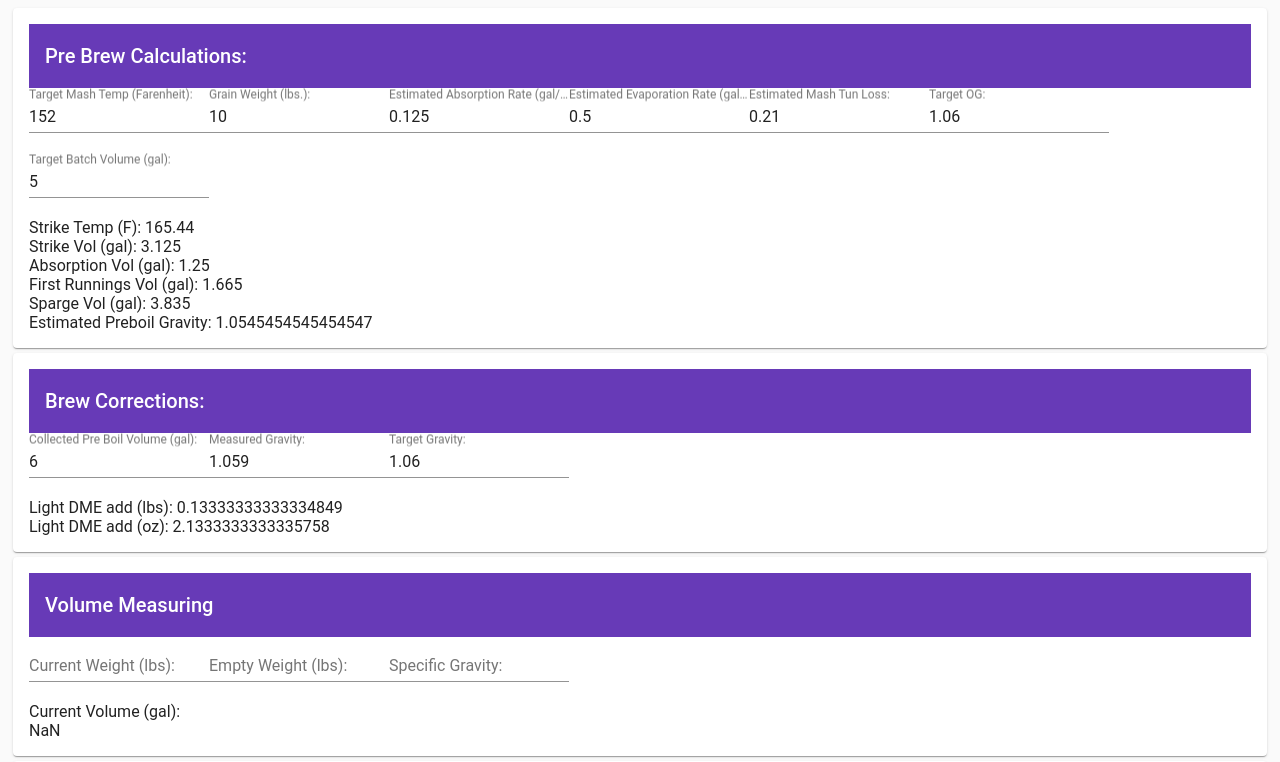
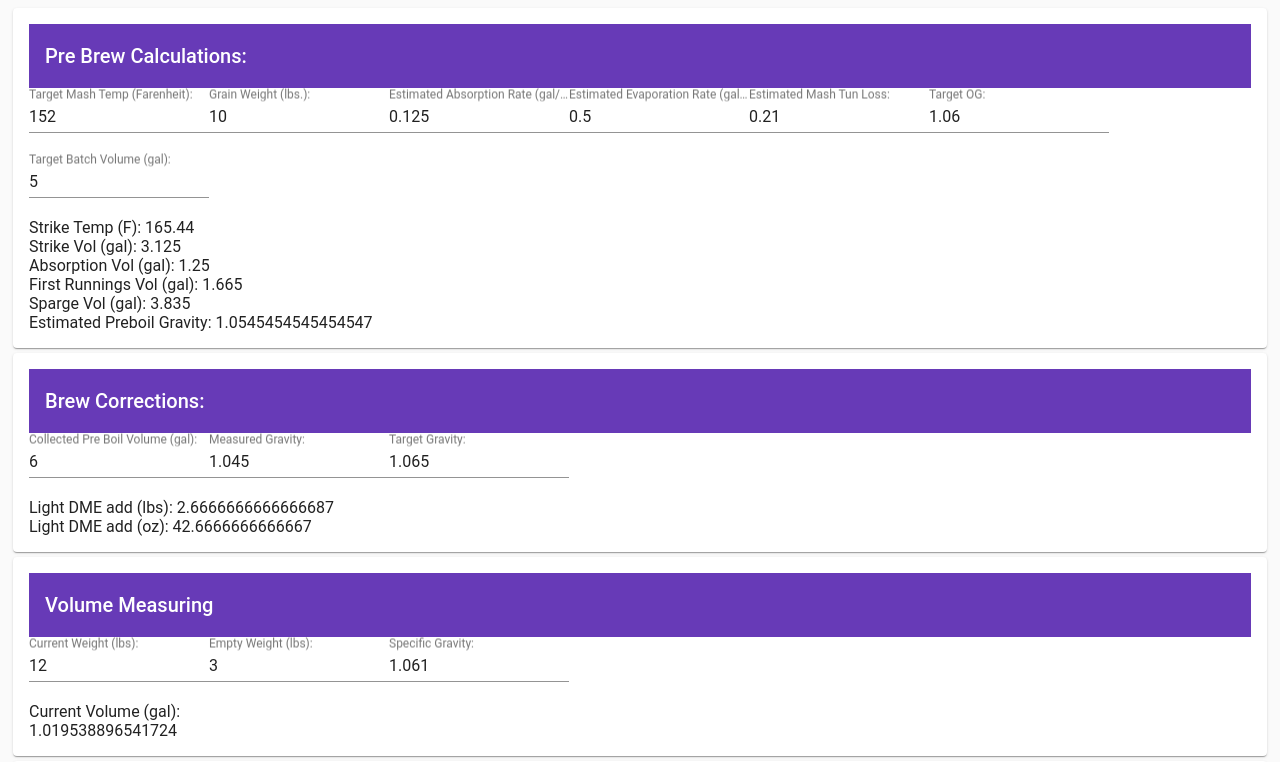
Before and after one commit to demarcot/brew-sidekick, an Angular app: page / in a window 1280 px wide. Shown: the top 762 px of the page. Built offline with nearby package versions, Linux system fonts and the light colour scheme.

Commit message:
Tom - Updated form control usage.

```diff
--- a/src/app/landing/landing.component.html
+++ b/src/app/landing/landing.component.html
@@ -4,40 +4,40 @@
     </mat-toolbar>
 
     <div>
-        <div>
+        <div [formGroup]="fg">
             <mat-form-field>
                 <mat-label>Target Mash Temp (Farenheit):</mat-label>
-                <input matInput type="number" [formControl]="targetMashTemp">
+                <input matInput type="number" formControlName="targetMashTemp" [value]="targetMashTemp">
             </mat-form-field>
 
             <mat-form-field>
                 <mat-label>Grain Weight (lbs.):</mat-label>
-                <input matInput type="number" [formControl]="grainWeight">
+                <input matInput type="number" formControleNam="grainWeight" [value]="grainWeight">
             </mat-form-field>
 
             <mat-form-field>
                 <mat-label>Estimated Absorption Rate (gal/lb):</mat-label>
-                <input matInput type="number" step=".1" [formControl]="absRate">
+                <input matInput type="number" step=".1" formControleNam="absRate" [value]="absRate">
             </mat-form-field>
 
             <mat-form-field>
                 <mat-label>Estimated Evaporation Rate (gal/hr):</mat-label>
-                <input matInput type="number" step=".1" [formControl]="evapRate">
+                <input matInput type="number" step=".1" formControleNam="evapRate" [value]="evapRate">
             </mat-form-field>
 
             <mat-form-field>
                 <mat-label>Estimated Mash Tun Loss:</mat-label>
-                <input matInput type="number" step=".1" [formControl]="mashTunLoss">
+                <input matInput type="number" step=".1" formControleNam="mashTunLoss" [value]="mashTunLoss">
             </mat-form-field>
 
             <mat-form-field>
                 <mat-label>Target OG:</mat-label>
-                <input matInput type="number" step=".001" [formControl]="targetOg">
+                <input matInput type="number" step=".001" formControleNam="targetOg" [value]="targetOg">
             </mat-form-field>
 
             <mat-form-field>
                 <mat-label>Target Batch Volume (gal): </mat-label>
-                <input matInput type="number" step=".1" [formControl]="batchVol">
+                <input matInput type="number" step=".1" formControleNam="batchVol" [value]="batchVol">
             </mat-form-field>
         </div>
 
@@ -45,7 +45,7 @@
 
             <div>Strike Temp (F): {{strikeTemp}}</div>
             <div>Strike Vol (gal): {{strikeVol}}</div>
-            <div>Absorption Vol (gal): {{grainWeight.value*absRate.value}}</div>
+            <div>Absorption Vol (gal): {{grainWeight*absRate}}</div>
             <div>First Runnings Vol (gal): {{firstRunningsVol}}</div>
         </div>
     </div>
@@ -71,16 +71,16 @@
     <div>
         <mat-form-field>
             <mat-label>Collected Pre Boil Volume (gal): </mat-label>
-            <input matInput type="number" step=".1" [formControl]="collectedPreboilVol">
+            <input matInput type="number" step=".1" formControleNam="collectedPreboilVol" [value]="collectedPreboilVol">
         </mat-form-field>
 
         <mat-form-field>
             <mat-label>Measured Gravity: </mat-label>
-            <input matInput type="number" step=".001" [formControl]="measuredGrav">
+            <input matInput type="number" step=".001" formControleNam="measuredGrav" [value]="measuredGrav">
         </mat-form-field>
         <mat-form-field>
             <mat-label>Target Gravity: </mat-label>
-            <input matInput type="number" step=".001" [formControl]="targetGrav">
+            <input matInput type="number" step=".001" formControleNam="targetGrav" [value]="targetGrav">
         </mat-form-field>
     </div>
 
@@ -98,17 +98,17 @@
     <div>
         <mat-form-field>
             <mat-label>Current Weight (lbs):</mat-label>
-            <input matInput type="number" [formControl]="currWeight">
+            <input matInput type="number" formControleNam="currWeight" [value]="currWeight">
         </mat-form-field>
 
         <mat-form-field>
             <mat-label>Empty Weight (lbs):</mat-label>
-            <input matInput type="number" [formControl]="emptyWeight">
+            <input matInput type="number" formControleNam="emptyWeight" [value]="emptyWeight">
         </mat-form-field>
 
         <mat-form-field>
             <mat-label>Specific Gravity:</mat-label>
-            <input matInput type="number" step=".001" [formControl]="specificGrav">
+            <input matInput type="number" step=".001" formControleNam="specificGrav" [value]="specificGrav">
         </mat-form-field>
     </div>
 
@@ -126,17 +126,17 @@
     <div>
         <mat-form-field>
             <mat-label>Potential Gravity: </mat-label>
-            <input matInput type="number" step=".001" [formControl]="potentialGrav">
+            <input matInput type="number" step=".001" formControleNam="potentialGrav" [value]="potentialGrav">
         </mat-form-field>
 
         <mat-form-field>
             <mat-label>Measured OG: </mat-label>
-            <input matInput type="number" step=".001" [formControl]="measuredOG">
+            <input matInput type="number" step=".001" formControleNam="measuredOG" [value]="measuredOG">
         </mat-form-field>
 
         <mat-form-field>
             <mat-label>Measured FG: </mat-label>
-            <input matInput type="number" step=".001" [formControl]="measuredFG">
+            <input matInput type="number" step=".001" formControleNam="measuredFG" [value]="measuredFG">
         </mat-form-field>
     </div>
 
--- a/src/app/landing/landing.component.ts
+++ b/src/app/landing/landing.component.ts
@@ -17,14 +17,13 @@ export class LandingComponent implements OnInit {
     // - Sparge Vol
     // - Est Pre Boil Grav
     // - Pre Boil Vol
-    public targetMashTemp = new FormControl(152);
-    public grainWeight = new FormControl(10);
-    public absRate = new FormControl(0.125);
-    public evapRate = new FormControl(0.5);
-    public mashTunLoss = new FormControl(.21);
-    public targetOg = new FormControl(1.060);
-    public batchVol = new FormControl(5);
-
+    public targetMashTemp = 152.0;
+    public grainWeight = 10.0;
+    public absRate = 0.125;
+    public evapRate = 0.5;
+    public mashTunLoss = 0.21;
+    public targetOg = 1.060;
+    public batchVol = 5.0;
 
     public mashThickness: number; // .3125gal/lb
     public grainTemp: number;
@@ -38,9 +37,9 @@ export class LandingComponent implements OnInit {
 
     // Brew Corrections
     // - Raise Pre Boil Grav
-    public collectedPreboilVol = new FormControl(6);
-    public measuredGrav = new FormControl(1.059);
-    public targetGrav = new FormControl(1.060);
+    public collectedPreboilVol = 6.0;
+    public measuredGrav = 1.045;
+    public targetGrav = 1.065;
     // Weight of addition = (Volume of wort * (Target gravity – Measured gravity)) / Extract potential points of addition
     // Light DME Potential Extract: 1.045
     public dmeAdd: number;
@@ -49,75 +48,77 @@ export class LandingComponent implements OnInit {
     // Assuming holding pot and standing on scale
     // 8.32lbs/gal = 1kg/L
     // vol = (currWeight-emptyWeight)/(8.32*specificGrav)
-    public currWeight = new FormControl();
-    public emptyWeight = new FormControl();
-    public specificGrav = new FormControl();
+    public currWeight = 12.0;
+    public emptyWeight = 3.0;
+    public specificGrav = 1.061;
     public currVol: number;
 
     // Post Brew Calculations
     // - Efficiency
     // - ABV
-    public potentialGrav = new FormControl(1.084);
-    public measuredOG = new FormControl(1.059);
-    public measuredFG = new FormControl(1.060);
+    public potentialGrav = 1.084;
+    public measuredOG = 1.059;
+    public measuredFG = 1.060;
     public efficiency: number;
     public abv: number;
 
 
 
-    public fg: FormGroup = new FormGroup({
-        targetOg: this.targetOg,
-        batchVol: this.batchVol,
-        targetMashTemp: this.targetMashTemp,
-        grainWeight: this.grainWeight,
-        absRate: this.absRate,
-        mashTunLoss: this.mashTunLoss,
-        evapRate: this.evapRate,
-
-        collectedPreboilVol: this.collectedPreboilVol,
-        measuredGrav: this.measuredGrav,
-        targetGrav: this.targetGrav,
-
-        currWeight: this.currWeight,
-        emptyWeight: this.emptyWeight,
-        specificGrav: this.specificGrav,
-
-        potentialGrav: this.potentialGrav,
-        measuredOG: this.measuredOG,
-        measuredFG: this.measuredFG
-    });
+    public fg: FormGroup;
 
     constructor(){
     }
 
 
     ngOnInit(): void {
-        this.fg.valueChanges.subscribe(val => {
-            this.updateCalculations();
+        this.fg = new FormGroup({
+            targetOg: new FormControl(this.targetOg),
+            batchVol: new FormControl(this.batchVol),
+            targetMashTemp: new FormControl(this.targetMashTemp),
+            grainWeight: new FormControl(this.grainWeight),
+            absRate: new FormControl(this.absRate),
+            mashTunLoss: new FormControl(this.mashTunLoss),
+            evapRate: new FormControl(this.evapRate),
+
+            collectedPreboilVol: new FormControl(this.collectedPreboilVol),
+            measuredGrav: new FormControl(this.measuredGrav),
+            targetGrav: new FormControl(this.targetGrav),
+
+            currWeight: new FormControl(this.currWeight),
+            emptyWeight: new FormControl(this.emptyWeight),
+            specificGrav: new FormControl(this.specificGrav),
+
+            potentialGrav: new FormControl(this.potentialGrav),
+            measuredOG: new FormControl(this.measuredOG),
+            measuredFG: new FormControl(this.measuredFG)
         });
 
-        this.updateCalculations();
+        this.fg.valueChanges.subscribe(val => {
+            this.onChanges();
+        });
+
+        this.onChanges();
     }
 
-    public updateCalculations(): void {
+    public onChanges(): void {
         this.mashThickness = .3125;
         this.grainTemp = 68;
-        this.strikeTemp = (.2/(4*this.mashThickness)) * (this.targetMashTemp.value - this.grainTemp) + this.targetMashTemp.value;
-        this.strikeVol = this.grainWeight.value * this.mashThickness;
-        this.absVol = this.grainWeight.value * this.absRate.value;
-        this.preboilVol = 0+this.batchVol.value + 1*this.evapRate.value;
-        this.firstRunningsVol = this.strikeVol - (this.absVol + this.mashTunLoss.value);
+        this.strikeTemp = (.2/(4*this.mashThickness)) * (this.targetMashTemp - this.grainTemp) + this.targetMashTemp;
+        this.strikeVol = this.grainWeight * this.mashThickness;
+        this.absVol = this.grainWeight * this.absRate;
+        this.preboilVol = 0+this.batchVol + 1*this.evapRate;
+        this.firstRunningsVol = this.strikeVol - (this.absVol + this.mashTunLoss);
         this.spargeVol = this.preboilVol - this.firstRunningsVol;
-        let targetSG = this.convertToPts(this.targetOg.value);
-        let preboilSG = (targetSG*this.batchVol.value)/this.preboilVol;
+        let targetSG = this.convertToPts(this.targetOg);
+        let preboilSG = (targetSG*this.batchVol)/this.preboilVol;
         this.estPreboilGrav = this.convertToGrav(preboilSG);
 
         // Weight of addition = (Volume of wort * (Target gravity – Measured gravity)) / Extract potential points of addition
-        this.dmeAdd = (this.collectedPreboilVol.value * (this.convertToPts(this.targetGrav.value) - this.convertToPts(this.measuredGrav.value)))/45;
+        this.dmeAdd = (this.collectedPreboilVol * (this.convertToPts(this.targetGrav) - this.convertToPts(this.measuredGrav)))/45;
 
-        this.currVol = (this.currWeight.value - this.emptyWeight.value)/(8.32 * this.specificGrav.value);
+        this.currVol = (this.currWeight - this.emptyWeight)/(8.32 * this.specificGrav);
 
-        this.efficiency = (1.0-this.measuredOG.value)/(1.0-this.potentialGrav.value);
+        this.efficiency = (1.0-this.measuredOG)/(1.0-this.potentialGrav);
         this.abv = 0.1;
     }
 
```
